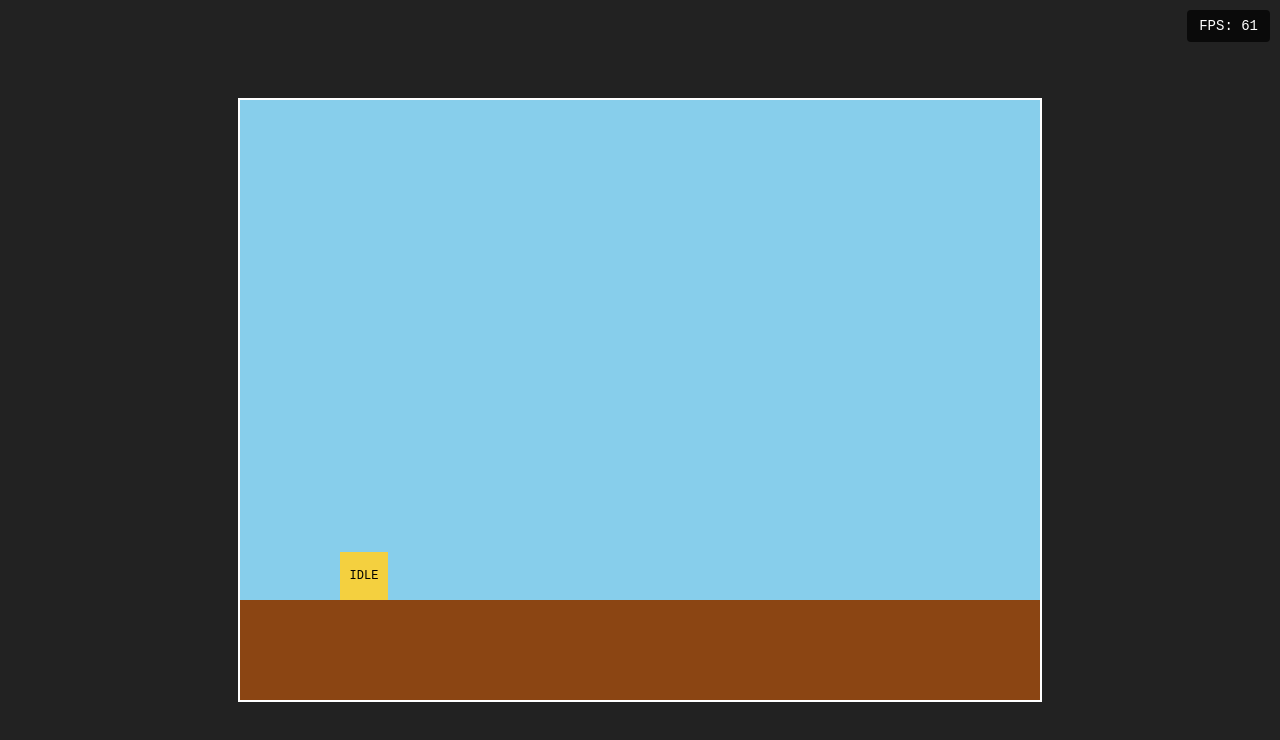
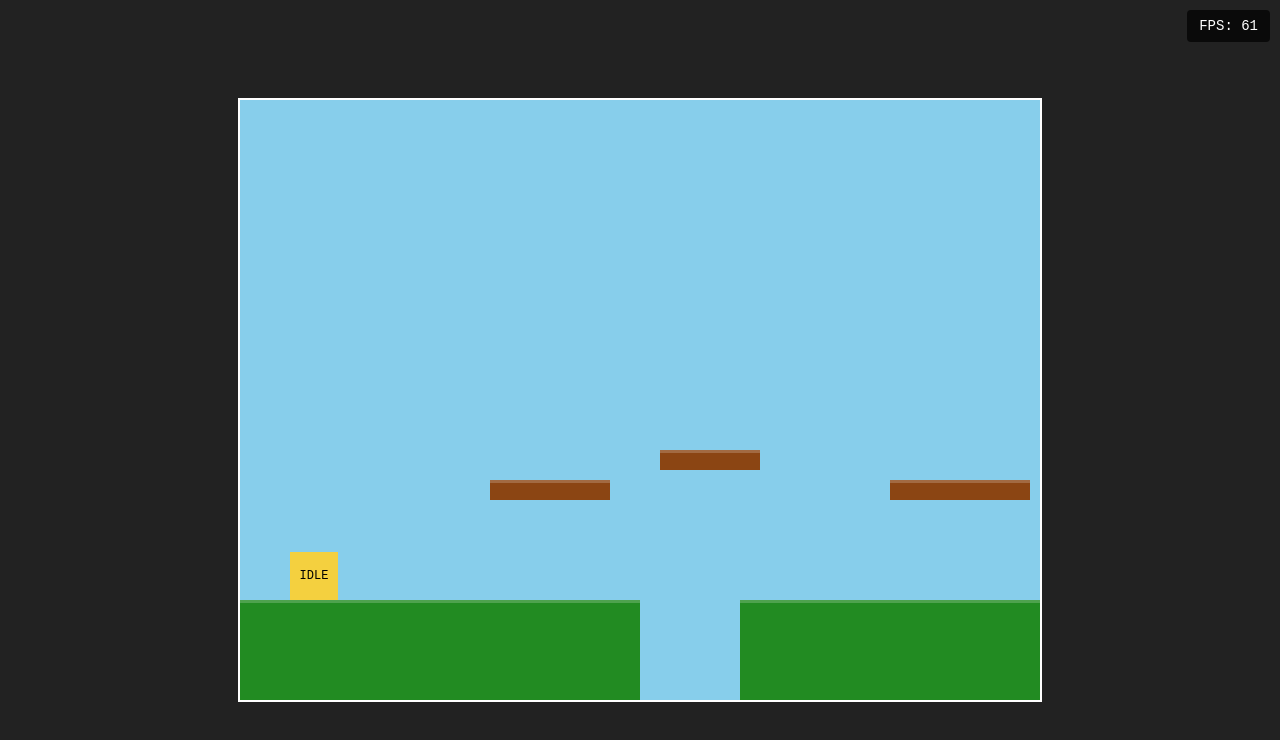
Before and after one commit to PYXE-Inc/yellow-lab-adventure, a plain HTML site: page index.html in a window 1280 px wide. Drawn offline with Linux system fonts and the light colour scheme.

Commit message:
feat: Scrolling World & Platforms (#2)
* forge: automated changes

* forge: automated changes

* forge: automated changes

* forge: automated changes

---------

Co-authored-by: Forge AI <forge@pyxe.ai>

```diff
--- a/index.html
+++ b/index.html
@@ -46,6 +46,8 @@
     <script src="src/sprite.js"></script>
     <script src="src/player.js"></script>
     <script src="src/input.js"></script>
+    <script src="src/camera.js"></script>
+    <script src="src/level.js"></script>
     <script src="src/game.js"></script>
 </body>
 </html>
--- /dev/null
+++ b/src/camera.js
@@ -0,0 +1,150 @@
+// Camera class for side-scrolling platformer
+class Camera {
+    /**
+     * Create a new camera
+     * @param {number} viewportWidth - Width of the visible viewport
+     * @param {number} viewportHeight - Height of the visible viewport
+     */
+    constructor(viewportWidth, viewportHeight) {
+        // Viewport dimensions
+        this.viewportWidth = viewportWidth;
+        this.viewportHeight = viewportHeight;
+
+        // Camera position (top-left of viewport in world space)
+        this.x = 0;
+        this.y = 0;
+
+        // Target to follow
+        this.target = null;
+
+        // Dead zone - area in center where target can move without moving camera
+        this.deadZoneWidth = viewportWidth * 0.25; // 25% of viewport width
+        this.deadZoneHeight = viewportHeight * 0.15; // 15% of viewport height
+
+        // Smoothing factor for lerp (lower = smoother, higher = more responsive)
+        this.smoothing = 0.1;
+
+        // World bounds (optional - set via setBounds method)
+        this.worldBounds = {
+            minX: 0,
+            minY: 0,
+            maxX: Infinity,
+            maxY: Infinity
+        };
+    }
+
+    /**
+     * Set the target entity for the camera to follow
+     * @param {Object} target - Target object with x, y, width, height properties
+     */
+    follow(target) {
+        this.target = target;
+    }
+
+    /**
+     * Set world bounds to constrain camera movement
+     * @param {number} minX - Minimum X coordinate
+     * @param {number} minY - Minimum Y coordinate
+     * @param {number} maxX - Maximum X coordinate
+     * @param {number} maxY - Maximum Y coordinate
+     */
+    setBounds(minX, minY, maxX, maxY) {
+        this.worldBounds = { minX, minY, maxX, maxY };
+    }
+
+    /**
+     * Update camera position to follow target
+     */
+    update() {
+        if (!this.target) {
+            return;
+        }
+
+        // Calculate target center position
+        const targetCenterX = this.target.x + this.target.width / 2;
+        const targetCenterY = this.target.y + this.target.height / 2;
+
+        // Calculate desired camera position (centered on target)
+        let desiredX = targetCenterX - this.viewportWidth / 2;
+        let desiredY = targetCenterY - this.viewportHeight / 2;
+
+        // Apply dead zone logic
+        const deadZoneLeft = this.x + (this.viewportWidth - this.deadZoneWidth) / 2;
+        const deadZoneRight = deadZoneLeft + this.deadZoneWidth;
+        const deadZoneTop = this.y + (this.viewportHeight - this.deadZoneHeight) / 2;
+        const deadZoneBottom = deadZoneTop + this.deadZoneHeight;
+
+        // Only move camera if target is outside dead zone
+        if (targetCenterX < deadZoneLeft) {
+            desiredX = targetCenterX - (this.viewportWidth - this.deadZoneWidth) / 2 - this.deadZoneWidth / 2;
+        } else if (targetCenterX > deadZoneRight) {
+            desiredX = targetCenterX - (this.viewportWidth - this.deadZoneWidth) / 2 - this.deadZoneWidth / 2;
+        } else {
+            desiredX = this.x; // Stay in place horizontally
+        }
+
+        if (targetCenterY < deadZoneTop) {
+            desiredY = targetCenterY - (this.viewportHeight - this.deadZoneHeight) / 2 - this.deadZoneHeight / 2;
+        } else if (targetCenterY > deadZoneBottom) {
+            desiredY = targetCenterY - (this.viewportHeight - this.deadZoneHeight) / 2 - this.deadZoneHeight / 2;
+        } else {
+            desiredY = this.y; // Stay in place vertically
+        }
+
+        // Apply smoothing with lerp
+        this.x = this.lerp(this.x, desiredX, this.smoothing);
+        this.y = this.lerp(this.y, desiredY, this.smoothing);
+
+        // Constrain to world bounds
+        this.x = Math.max(this.worldBounds.minX, Math.min(this.x, this.worldBounds.maxX - this.viewportWidth));
+        this.y = Math.max(this.worldBounds.minY, Math.min(this.y, this.worldBounds.maxY - this.viewportHeight));
+    }
+
+    /**
+     * Linear interpolation helper
+     * @param {number} start - Start value
+     * @param {number} end - End value
+     * @param {number} t - Interpolation factor (0-1)
+     * @returns {number} Interpolated value
+     */
+    lerp(start, end, t) {
+        return start + (end - start) * t;
+    }
+
+    /**
+     * Get the camera offset for rendering
+     * @returns {Object} Object with x and y offset values
+     */
+    getOffset() {
+        return {
+            x: -this.x,
+            y: -this.y
+        };
+    }
+
+    /**
+     * Convert world coordinates to screen coordinates
+     * @param {number} worldX - World X coordinate
+     * @param {number} worldY - World Y coordinate
+     * @returns {Object} Screen coordinates {x, y}
+     */
+    worldToScreen(worldX, worldY) {
+        return {
+            x: worldX - this.x,
+            y: worldY - this.y
+        };
+    }
+
+    /**
+     * Convert screen coordinates to world coordinates
+     * @param {number} screenX - Screen X coordinate
+     * @param {number} screenY - Screen Y coordinate
+     * @returns {Object} World coordinates {x, y}
+     */
+    screenToWorld(screenX, screenY) {
+        return {
+            x: screenX + this.x,
+            y: screenY + this.y
+        };
+    }
+}
--- a/src/game.js
+++ b/src/game.js
@@ -3,7 +3,6 @@ const CANVAS_WIDTH = 800;
 const CANVAS_HEIGHT = 600;
 const TARGET_FPS = 60;
 const FRAME_TIME = 1000 / TARGET_FPS; // ~16.67ms per frame
-const GROUND_LEVEL = 500; // Fixed ground level for testing
 
 // Get canvas and context
 const canvas = document.getElementById('gameCanvas');
@@ -19,14 +18,19 @@ const gameState = {
     fpsUpdateTime: 0
 };
 
-// Create player instance
-const player = new Player(100, GROUND_LEVEL - 48); // Start above ground
+// Create level instance with default level
+const level = Level.createDefaultLevel();
+const worldBounds = level.getWorldBounds();
 
-// Render ground
-function renderGround() {
-    ctx.fillStyle = '#8B4513'; // Brown color for ground
-    ctx.fillRect(0, GROUND_LEVEL, CANVAS_WIDTH, CANVAS_HEIGHT - GROUND_LEVEL);
-}
+// Create player instance - start at beginning of level on first platform
+const PLAYER_START_X = 50;
+const PLAYER_START_Y = 452; // Just above first platform at y=500
+const player = new Player(PLAYER_START_X, PLAYER_START_Y);
+
+// Create camera instance
+const camera = new Camera(CANVAS_WIDTH, CANVAS_HEIGHT);
+camera.follow(player);
+camera.setBounds(0, 0, worldBounds.width, worldBounds.height);
 
 // Update game state
 function update(deltaTime) {
@@ -52,8 +56,40 @@ function update(deltaTime) {
     // Apply vertical velocity
     player.y += player.vy * dt;
 
-    // Check ground collision
-    checkGroundCollision(player, GROUND_LEVEL);
+    // Get platforms from level and check collision
+    const platforms = level.getPlatforms();
+    const collision = checkPlatformCollision(
+        {
+            x: player.x,
+            y: player.y,
+            width: player.width,
+            height: player.height,
+            velocityY: player.vy
+        },
+        platforms
+    );
+
+    // Apply collision correction
+    if (collision.grounded) {
+        player.y = collision.correctedY;
+        player.vy = 0;
+        player.isGrounded = true;
+    } else {
+        player.isGrounded = false;
+    }
+
+    // Check if player fell off the world
+    if (player.y > worldBounds.height) {
+        // Reset player to start position
+        player.x = PLAYER_START_X;
+        player.y = PLAYER_START_Y;
+        player.vx = 0;
+        player.vy = 0;
+        player.isGrounded = false;
+    }
+
+    // Update camera position to follow player
+    camera.update();
 
     // Calculate FPS every second
     gameState.fpsUpdateTime += deltaTime;
@@ -79,8 +115,57 @@ function clear() {
 // Render frame
 function render() {
     clear();
-    renderGround();
+
+    // Get camera offset
+    const offset = camera.getOffset();
+
+    // Save context state
+    ctx.save();
+
+    // Apply camera offset
+    ctx.translate(offset.x, offset.y);
+
+    // Draw all platforms from level
+    const platforms = level.getPlatforms();
+    platforms.forEach(platform => {
+        // Choose color based on platform type
+        switch (platform.type) {
+            case 'ground':
+                ctx.fillStyle = '#228B22'; // Green for ground
+                break;
+            case 'floating':
+                ctx.fillStyle = '#8B4513'; // Brown for floating platforms
+                break;
+            case 'obstacle':
+                ctx.fillStyle = '#DC143C'; // Red for obstacles
+                break;
+            default:
+                ctx.fillStyle = '#808080'; // Gray
+        }
+
+        // Draw platform
+        ctx.fillRect(
+            platform.x,
+            platform.y,
+            platform.width,
+            platform.height
+        );
+
+        // Add a subtle highlight for depth
+        ctx.fillStyle = 'rgba(255, 255, 255, 0.2)';
+        ctx.fillRect(
+            platform.x,
+            platform.y,
+            platform.width,
+            3
+        );
+    });
+
+    // Draw player with camera offset
     player.render(ctx);
+
+    // Restore context state
+    ctx.restore();
 }
 
 // Main game loop
--- /dev/null
+++ b/src/level.js
@@ -0,0 +1,191 @@
+/**
+ * Platform class - represents a single platform in the level
+ */
+class Platform {
+    /**
+     * Create a platform
+     * @param {number} x - X position
+     * @param {number} y - Y position
+     * @param {number} width - Platform width
+     * @param {number} height - Platform height
+     * @param {string} type - Platform type: 'ground', 'floating', or 'obstacle'
+     */
+    constructor(x, y, width, height, type = 'ground') {
+        this.x = x;
+        this.y = y;
+        this.width = width;
+        this.height = height;
+        this.type = type;
+    }
+
+    /**
+     * Check if a point is inside this platform
+     * @param {number} px - Point X coordinate
+     * @param {number} py - Point Y coordinate
+     * @returns {boolean} True if point is inside platform
+     */
+    contains(px, py) {
+        return px >= this.x && px <= this.x + this.width &&
+               py >= this.y && py <= this.y + this.height;
+    }
+
+    /**
+     * Get the top surface Y coordinate of the platform
+     * @returns {number} Y coordinate of platform top
+     */
+    getTop() {
+        return this.y;
+    }
+}
+
+/**
+ * Level class - manages the level layout and platforms
+ */
+class Level {
+    /**
+     * Create a level
+     * @param {number} width - World width in pixels
+     * @param {number} height - World height in pixels
+     * @param {Array<Platform>} platforms - Array of platforms
+     */
+    constructor(width, height, platforms = []) {
+        this.width = width;
+        this.height = height;
+        this.platforms = platforms;
+    }
+
+    /**
+     * Get all platforms in the level
+     * @returns {Array<Platform>} Array of all platforms
+     */
+    getPlatforms() {
+        return this.platforms;
+    }
+
+    /**
+     * Get world boundaries
+     * @returns {{width: number, height: number}} World dimensions
+     */
+    getWorldBounds() {
+        return {
+            width: this.width,
+            height: this.height
+        };
+    }
+
+    /**
+     * Add a platform to the level
+     * @param {Platform} platform - Platform to add
+     */
+    addPlatform(platform) {
+        this.platforms.push(platform);
+    }
+
+    /**
+     * Create a default platformer level with varied challenges
+     * @returns {Level} A pre-built level ready to play
+     */
+    static createDefaultLevel() {
+        const WORLD_WIDTH = 3000;
+        const WORLD_HEIGHT = 600;
+        const platforms = [];
+
+        // Ground level platforms - create a varied ground with gaps
+        // Starting safe zone
+        platforms.push(new Platform(0, 500, 400, 100, 'ground'));
+
+        // First gap (easy jump)
+        platforms.push(new Platform(500, 500, 300, 100, 'ground'));
+
+        // Second gap (medium difficulty)
+        platforms.push(new Platform(900, 500, 250, 100, 'ground'));
+
+        // Long ground section for a breather
+        platforms.push(new Platform(1250, 500, 500, 100, 'ground'));
+
+        // Challenging gap section
+        platforms.push(new Platform(1850, 500, 200, 100, 'ground'));
+
+        platforms.push(new Platform(2150, 500, 180, 100, 'ground'));
+
+        // Final ground section
+        platforms.push(new Platform(2450, 500, 550, 100, 'ground'));
+
+        // Floating platforms - Low tier (easy to reach)
+        platforms.push(new Platform(250, 380, 120, 20, 'floating'));
+        platforms.push(new Platform(420, 350, 100, 20, 'floating'));
+        platforms.push(new Platform(650, 380, 140, 20, 'floating'));
+
+        // Floating platforms - Mid tier (requires good jump timing)
+        platforms.push(new Platform(1000, 300, 100, 20, 'floating'));
+        platforms.push(new Platform(1180, 280, 90, 20, 'floating'));
+        platforms.push(new Platform(1400, 250, 120, 20, 'floating'));
+
+        // Floating platforms - High tier (challenging)
+        platforms.push(new Platform(1650, 220, 100, 20, 'floating'));
+        platforms.push(new Platform(1850, 200, 80, 20, 'floating'));
+
+        // Obstacle platforms - Small, tricky jumps
+        platforms.push(new Platform(2050, 420, 60, 20, 'obstacle'));
+        platforms.push(new Platform(2180, 380, 60, 20, 'obstacle'));
+        platforms.push(new Platform(2300, 340, 60, 20, 'obstacle'));
+
+        // Secret high platform (hard to reach, rewarding)
+        platforms.push(new Platform(2600, 180, 150, 20, 'floating'));
+
+        // Stepping stones over the last gap
+        platforms.push(new Platform(2350, 450, 80, 15, 'obstacle'));
+
+        // Mid-level platforms for variety
+        platforms.push(new Platform(800, 400, 110, 20, 'floating'));
+        platforms.push(new Platform(1550, 380, 100, 20, 'floating'));
+
+        // Additional challenge platforms
+        platforms.push(new Platform(2700, 320, 90, 20, 'floating'));
+        platforms.push(new Platform(2850, 280, 100, 20, 'floating'));
+
+        return new Level(WORLD_WIDTH, WORLD_HEIGHT, platforms);
+    }
+
+    /**
+     * Render all platforms to a canvas context
+     * @param {CanvasRenderingContext2D} ctx - Canvas rendering context
+     * @param {number} offsetX - Camera X offset for scrolling
+     * @param {number} offsetY - Camera Y offset for scrolling
+     */
+    render(ctx, offsetX = 0, offsetY = 0) {
+        this.platforms.forEach(platform => {
+            // Choose color based on platform type
+            switch (platform.type) {
+                case 'ground':
+                    ctx.fillStyle = '#8B4513'; // Brown
+                    break;
+                case 'floating':
+                    ctx.fillStyle = '#2E8B57'; // Sea green
+                    break;
+                case 'obstacle':
+                    ctx.fillStyle = '#DC143C'; // Crimson red
+                    break;
+                default:
+                    ctx.fillStyle = '#808080'; // Gray
+            }
+
+            // Draw platform with camera offset
+            ctx.fillRect(
+                platform.x - offsetX,
+                platform.y - offsetY,
+                platform.width,
+                platform.height
+            );
+
+            // Add a subtle highlight for depth
+            ctx.fillStyle = 'rgba(255, 255, 255, 0.2)';
+            ctx.fillRect(
+                platform.x - offsetX,
+                platform.y - offsetY,
+                platform.width,
+                3
+            );
+        });
+    }
+}
--- a/src/physics.js
+++ b/src/physics.js
@@ -30,3 +30,50 @@ function checkGroundCollision(entity, groundLevel) {
         entity.isGrounded = false;
     }
 }
+
+/**
+ * Check platform collision for one-way platforms
+ * @param {Object} entity - Entity with {x, y, width, height, velocityY} properties
+ * @param {Array} platforms - Array of platform objects with {x, y, width, height}
+ * @returns {Object} Collision info: {grounded: boolean, correctedY: number}
+ */
+function checkPlatformCollision(entity, platforms) {
+    let grounded = false;
+    let correctedY = entity.y;
+
+    // Only check collision when falling
+    if (entity.velocityY <= 0) {
+        return { grounded, correctedY };
+    }
+
+    for (const platform of platforms) {
+        // AABB collision detection
+        const entityBottom = entity.y + entity.height;
+        const entityTop = entity.y;
+        const entityLeft = entity.x;
+        const entityRight = entity.x + entity.width;
+
+        const platformTop = platform.y;
+        const platformBottom = platform.y + platform.height;
+        const platformLeft = platform.x;
+        const platformRight = platform.x + platform.width;
+
+        // Check horizontal overlap
+        const horizontalOverlap = entityRight > platformLeft && entityLeft < platformRight;
+
+        // Check if entity is landing on top of platform
+        // Only trigger if previously above the platform and now intersecting
+        const landingOnTop = entityBottom >= platformTop &&
+                             entityTop < platformTop &&
+                             horizontalOverlap;
+
+        if (landingOnTop) {
+            // Snap to platform top
+            correctedY = platformTop - entity.height;
+            grounded = true;
+            break; // Stop checking once we find a collision
+        }
+    }
+
+    return { grounded, correctedY };
+}
```
